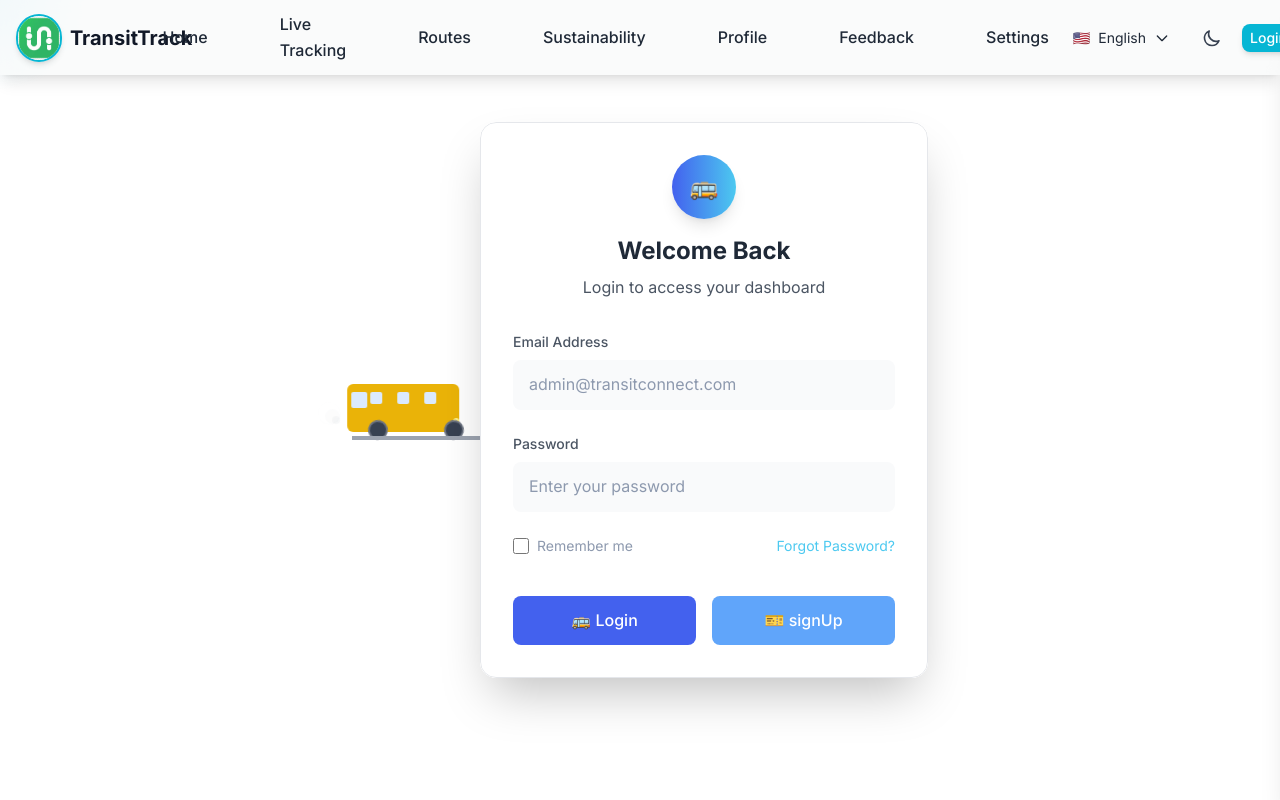
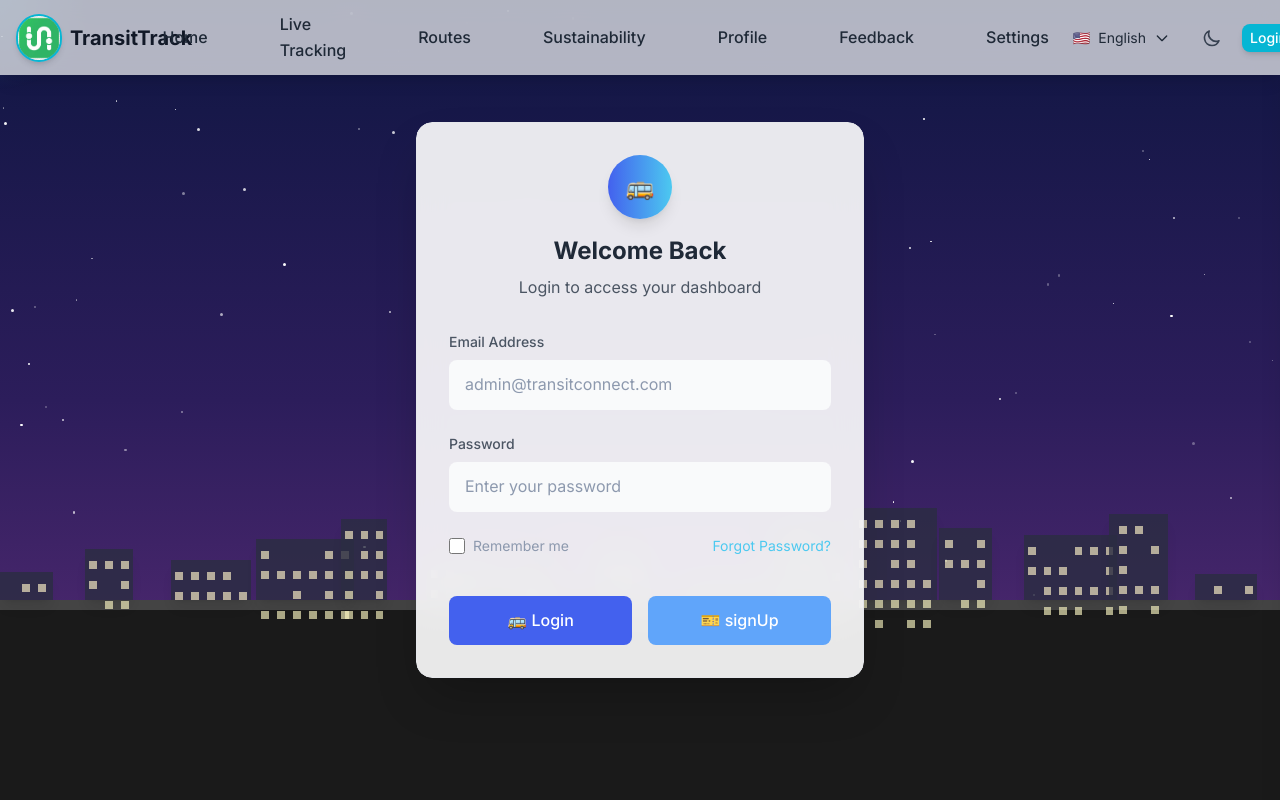
Before and after one commit to Biswayan2006/SIH2025, a React (Vite) app in the folder SIH2025/: page /login in a window 1280 px wide. Shown: the top 800 px of the page. Built offline with nearby package versions, Linux system fonts and the light colour scheme.

Commit message:
resolved more comflicts

```diff
--- a/SIH2025/src/components/Navbar.jsx
+++ b/SIH2025/src/components/Navbar.jsx
@@ -7,7 +7,6 @@ import { useLanguage } from '../context/LanguageContext'
 function LanguageSelector() {
   const { language, setLanguage, translations } = useLanguage()
   const [isOpen, setIsOpen] = useState(false)
-
 
   const languages = [
     { code: 'en', name: 'English', flag: '🇺🇸' },
@@ -126,7 +125,7 @@ export default function Navbar() {
           className="md:hidden flex flex-col justify-between w-8 h-6 cursor-pointer rounded-full hover:bg-gray-100 dark:hover:bg-gray-800 transition-colors p-2"
           aria-label="Toggle mobile menu"
         >
-          <span className={`h-1 w-full bg-gray-800 dark:bg-white rounded transition ${open ? 'rotate-45 translate-y-2.5 bg-cyan-500' : ''}`} />
+          <span className={`h-1 w-full bg-gray-800 dark:bg-white rounded transition ${open ? 'rotate-45 translate-y-2 bg-cyan-500' : ''}`} />
           <span className={`h-1 w-full bg-gray-800 dark:bg-white rounded transition ${open ? 'opacity-0' : ''}`} />
           <span className={`h-1 w-full bg-gray-800 dark:bg-white rounded transition ${open ? '-rotate-45 -translate-y-2 bg-cyan-500' : ''}`} />
         </button>
@@ -218,11 +217,8 @@ export default function Navbar() {
           </div>
 
           {/* Bottom section */}
-          <div className="mt-auto border-t border-gray-200 dark:border-gray-700 pt-4 mt-6 flex flex-col items-center space-y-4">
-            <div className="flex items-center justify-center space-x-4">
-              <LanguageSelector />
-              <ThemeToggle />
-            </div>
+          <div className="mt-auto border-t border-gray-200 dark:border-gray-700 pt-4 mt-6 flex justify-center">
+            <LanguageSelector />
           </div>
         </div>
       </div>
--- a/SIH2025/src/pages/Home.jsx
+++ b/SIH2025/src/pages/Home.jsx
@@ -227,10 +227,10 @@ export default function Home() {
             <div className="card-modern p-8 animate-slide-in-right">
               <div className="space-y-6">
                 <div>
-                  <h2 className={`text-2xl md:text-3xl lg:text-4xl font-bold mb-4 ${darkMode ? 'text-white' : 'text-gray-800'}`}>
+                  <h2 className="text-section-title">
                     📡 {translate('liveTransitMap')}
                   </h2>
-                  <p className={`text-base md:text-lg leading-relaxed ${darkMode ? 'text-gray-300' : 'text-gray-600'}`}>
+                  <p className="text-body">
                     {translate('realTimeVisualization')}
                   </p>
                 </div>
--- a/SIH2025/src/pages/Login.jsx
+++ b/SIH2025/src/pages/Login.jsx
@@ -66,7 +66,128 @@ const Login = () => {
     show: { opacity: 1, y: 0, transition: { duration: 0.5 } },
   };
 
-  // Using imported BusAnimation component
+  // Bus animation component
+  const BusAnimation = () => {
+    return (
+      <div className="absolute inset-0 overflow-hidden">
+        {/* Night sky with stars */}
+        <div className="absolute inset-0 bg-gradient-to-b from-[#0f1642] via-[#2c1d5b] to-[#5e2e7a]">
+          {/* Stars */}
+          {[...Array(100)].map((_, i) => {
+            const size = Math.random() * 2 + 1;
+            const animationDuration = Math.random() * 3 + 2;
+            return (
+              <div
+                key={i}
+                className="absolute rounded-full bg-white"
+                style={{
+                  width: `${size}px`,
+                  height: `${size}px`,
+                  top: `${Math.random() * 100}%`,
+                  left: `${Math.random() * 100}%`,
+                  opacity: Math.random() * 0.7 + 0.3,
+                  animation: `twinkle ${animationDuration}s infinite ease-in-out`
+                }}
+              />
+            );
+          })}
+        </div>
+
+        {/* Road */}
+        <div className="absolute bottom-0 w-full h-[25%] bg-[#1a1a1a]">
+          {/* Road markings */}
+          <div className="absolute top-0 w-full h-[10px] bg-[#444]" />
+          <div className="absolute top-1/2 w-full h-[10px] flex">
+            {[...Array(20)].map((_, i) => (
+              <motion.div
+                key={i}
+                className="h-full w-[50px] bg-yellow-400 mx-[50px]"
+                initial={{ x: "100vw" }}
+                animate={{ x: "-100vw" }}
+                transition={{
+                  repeat: Infinity,
+                  duration: 4,
+                  ease: "linear",
+                  delay: i * 0.2 % 2
+                }}
+              />
+            ))}
+          </div>
+        </div>
+
+        {/* Moving Bus */}
+        <motion.div
+          className="absolute bottom-[15%] h-[80px] w-[200px]"
+          initial={{ x: "-250px" }}
+          animate={{ x: "calc(100vw + 50px)" }}
+          transition={{
+            duration: 15,
+            repeat: Infinity,
+            repeatType: "loop",
+            ease: "linear"
+          }}
+        >
+          {/* Bus body */}
+          <div className="relative h-full w-full">
+            <div className="absolute bottom-0 h-[60px] w-full bg-[#4361ee] rounded-t-xl rounded-r-3xl rounded-bl-lg shadow-lg" />
+            <div className="absolute bottom-0 left-[10px] h-[40px] w-[180px] bg-[#3a0ca3] rounded-t-lg" />
+
+            {/* Windows */}
+            <div className="absolute bottom-[30px] left-[20px] right-[20px] h-[20px] flex space-x-2">
+              {[...Array(5)].map((_, i) => (
+                <div key={i} className="flex-1 bg-[#4cc9f0] rounded-sm" />
+              ))}
+            </div>
+
+            {/* Wheels */}
+            <div className="absolute bottom-[-10px] left-[30px] h-[20px] w-[20px] bg-[#333] rounded-full border-2 border-gray-400" />
+            <div className="absolute bottom-[-10px] right-[30px] h-[20px] w-[20px] bg-[#333] rounded-full border-2 border-gray-400" />
+
+            {/* Lights */}
+            <div className="absolute bottom-[15px] right-0 h-[10px] w-[5px] bg-red-500" />
+            <div className="absolute bottom-[15px] left-0 h-[10px] w-[5px] bg-yellow-300" />
+          </div>
+        </motion.div>
+
+        {/* City Skyline */}
+        <div className="absolute bottom-[25%] w-full">
+          <div className="relative h-[100px] w-full">
+            {[...Array(15)].map((_, i) => {
+              const width = Math.random() * 60 + 40;
+              const height = Math.random() * 80 + 20;
+              return (
+                <div
+                  key={i}
+                  className="absolute bottom-0 bg-[#2b2d42] shadow-lg"
+                  style={{
+                    width: `${width}px`,
+                    height: `${height}px`,
+                    left: `${(i / 15) * 100}%`,
+                    opacity: 0.8
+                  }}
+                >
+                  {/* Building windows */}
+                  {[...Array(Math.floor(height / 15))].map((_, j) => (
+                    <div key={j} className="flex justify-center mt-3">
+                      {[...Array(Math.floor(width / 15))].map((_, k) => (
+                        <div
+                          key={k}
+                          className="h-[8px] w-[8px] mx-1 bg-yellow-100 opacity-70"
+                          style={{
+                            opacity: Math.random() > 0.3 ? 0.8 : 0
+                          }}
+                        />
+                      ))}
+                    </div>
+                  ))}
+                </div>
+              );
+            })}
+          </div>
+        </div>
+      </div>
+    );
+  };
 
   return (
     <div className="min-h-screen flex items-center justify-center px-4 relative overflow-hidden">
```
